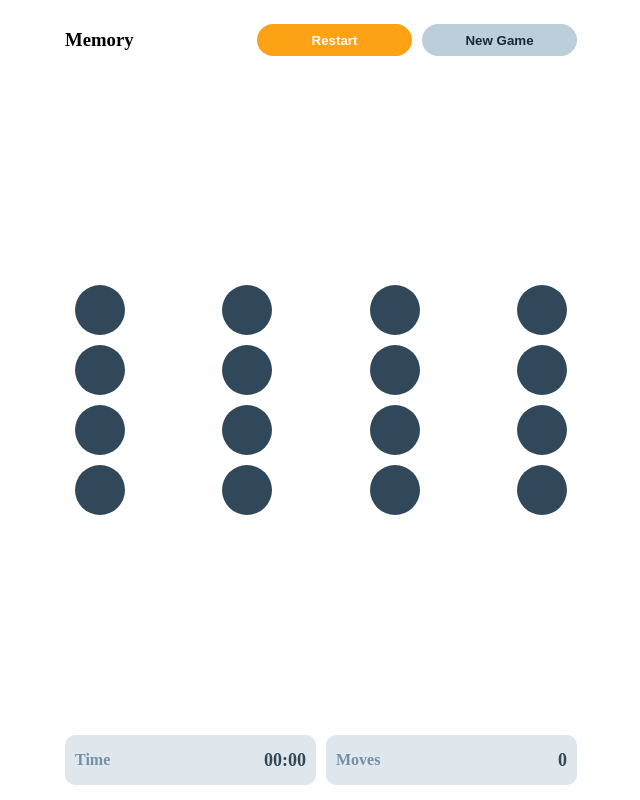
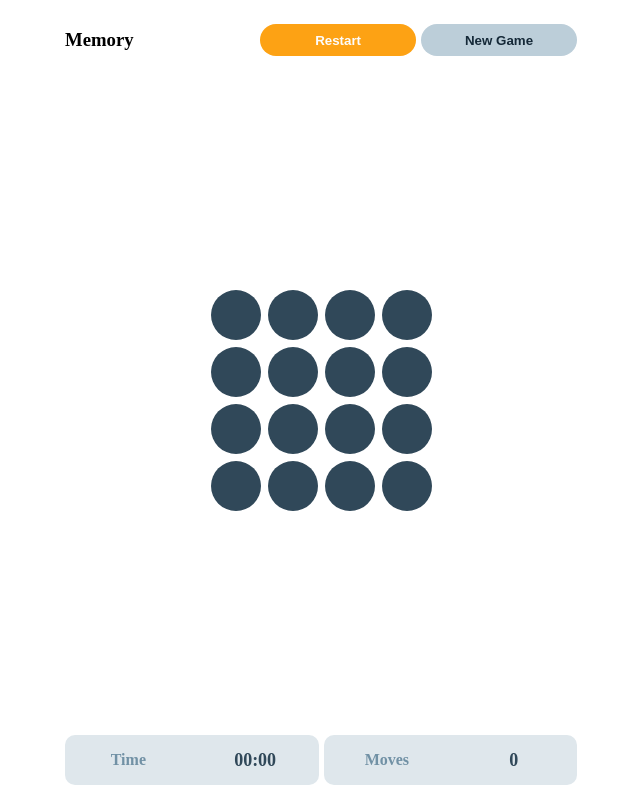
Before and after one commit to aknagirm/memory-game, an Angular app: page /home in a window 1280 px wide. Both pictures are taken after a click on the button "Start Game". Shown: the whole page, without its empty margins (319-959 px from the left). Built offline with nearby package versions, Linux system fonts and the light colour scheme.

Commit message:
grid added

```diff
--- a/src/app/components/game-page/game-page.component.html
+++ b/src/app/components/game-page/game-page.component.html
@@ -16,9 +16,9 @@
       <button class="new-game-button" (click)="newSetup()">New Game</button>
     </div>
   </div>
-  <div class="section section-body">
-    <div *ngFor="let i of indexArr">
-      <div *ngFor="let j of indexArr">
+  <div class="section-body" [ngStyle]="getGridStyles()">
+    <ng-container *ngFor="let i of indexArr">
+      <ng-container *ngFor="let j of indexArr">
         <div
           class="coin"
           (click)="coinClicked(i * gameType!.gridSize + j)"
@@ -39,8 +39,8 @@
             ></i>
           </div>
         </div>
-      </div>
-    </div>
+      </ng-container>
+    </ng-container>
   </div>
   <div
     class="section section-footer"
@@ -53,8 +53,8 @@
         [ngClass]="{ selected: player.current }"
       >
         <span id="player-button-ribon" *ngIf="player.current"></span>
-        <span class="left-text">{{ player.title }}</span>
-        <span class="right-text">{{ player.points }}</span>
+        <div class="left-text">{{ player.title }}</div>
+        <div class="right-text">{{ player.points }}</div>
       </button>
     </div>
     <div class="current-player-text-wrapper">
@@ -65,13 +65,13 @@
   </div>
   <ng-template #soloPlayer>
     <div class="section section-footer-solo">
-      <div class="player-score" style="margin-right: 5px">
-        <span class="left-text">Time</span>
-        <span class="right-text">{{ timer.mm }}:{{ timer.ss }}</span>
+      <div class="player-score">
+        <div class="left-text">Time</div>
+        <div class="right-text">{{ timer.mm }}:{{ timer.ss }}</div>
       </div>
-      <div class="player-score" style="margin-left: 5px">
-        <span class="left-text">Moves</span>
-        <span class="right-text">{{ clickCounter }}</span>
+      <div class="player-score">
+        <div class="left-text">Moves</div>
+        <div class="right-text">{{ clickCounter }}</div>
       </div>
     </div>
   </ng-template>
--- a/src/app/components/game-page/game-page.component.scss
+++ b/src/app/components/game-page/game-page.component.scss
@@ -12,6 +12,7 @@
   .section {
     display: flex;
     justify-content: space-between;
+    gap: 5px;
 
     h3 {
       margin: 0;
@@ -23,6 +24,58 @@
 .section-header {
   flex: 0 0 10%;
   align-items: center;
+}
+
+.section-body {
+  display: grid;
+  gap: 7px;
+  aspect-ratio: 1 / 1;
+  max-width: 90%;
+}
+
+.coin {
+  position: relative;
+  display: flex;
+  justify-content: center;
+  border-radius: 50%;
+  color: $off-white;
+  font-size: 1.5em;
+  font-weight: bold;
+  transition: all 0.3s ease;
+  transform-style: preserve-3d;
+  .front {
+    position: absolute;
+    aspect-ratio: 1 / 1;
+    max-width: 50px;
+    width: 100%;
+    border-radius: 50%;
+    background-color: $greyish-black;
+    backface-visibility: hidden;
+  }
+  .back {
+    position: absolute;
+    aspect-ratio: 1 / 1;
+    max-width: 70px;
+    width: 100%;
+    border-radius: 50%;
+    background-color: $orange;
+    display: flex;
+    justify-content: center;
+    align-items: center;
+    backface-visibility: hidden;
+    transform: rotateY(180deg);
+  }
+}
+
+.coin-open {
+  transform: rotateY(180deg);
+  .back {
+    background-color: $grey;
+  }
+}
+
+.last-open-coins {
+  transform: rotateY(180deg);
 }
 
 .section-footer-solo {
@@ -40,11 +93,20 @@
 .player-button {
   position: relative;
   width: 100%;
-  margin-right: 10px;
   height: 40px;
   border-radius: 10px;
   border: none;
   background-color: $grey;
+  display: flex;
+  justify-content: space-around;
+  align-items: center;
+  flex-wrap: wrap;
+  .left-text {
+    /*  flex: 1 0 54px; */
+  }
+  .right-text {
+    /*  flex: 1 0 37px; */
+  }
 
   #player-button-ribon {
     top: -22px;
@@ -69,13 +131,12 @@
   }
 }
 
-.section-footer :last-child {
-  margin-right: 0px;
-}
-
 @media screen and (max-width: 767px) {
   .section {
     width: 90%;
+  }
+  .current-player-text-wrapper {
+    display: none;
   }
 }
 
@@ -89,50 +150,6 @@
   .section {
     width: 40%;
   }
-}
-
-.coin {
-  position: relative;
-  height: 50px;
-  width: 50px;
-  border-radius: 50%;
-  color: $off-white;
-  font-size: 32px;
-  font-weight: bold;
-  margin: 10px;
-  transition: all 0.3s ease;
-  transform-style: preserve-3d;
-  .front {
-    position: absolute;
-    height: 100%;
-    width: 100%;
-    border-radius: 50%;
-    background-color: $greyish-black;
-    backface-visibility: hidden;
-  }
-  .back {
-    position: absolute;
-    height: 100%;
-    width: 100%;
-    border-radius: 50%;
-    background-color: $orange;
-    display: flex;
-    justify-content: center;
-    align-items: center;
-    backface-visibility: hidden;
-    transform: rotateY(180deg);
-  }
-}
-
-.coin-open {
-  transform: rotateY(180deg);
-  .back {
-    background-color: $grey;
-  }
-}
-
-.last-open-coins {
-  transform: rotateY(180deg);
 }
 
 .modal {
--- a/src/app/components/game-page/game-page.component.ts
+++ b/src/app/components/game-page/game-page.component.ts
@@ -180,6 +180,16 @@ export class GamePageComponent implements OnInit, OnDestroy {
     this.router.navigateByUrl('/home');
   }
 
+  getGridStyles() {
+    return {
+      width: `${
+        this.gameType!.gridSize * 50 + (this.gameType!.gridSize - 1) * 7
+      }px`,
+      'grid-template-columns': `repeat(${this.gameType!.gridSize}, 1fr)`,
+      'grid-template-rows': `repeat(${this.gameType!.gridSize}, 1fr)`,
+    };
+  }
+
   cleanUp() {
     this.lastTwoClickedIdx = [];
     this.clickCounter = 0;
--- a/src/app/components/result-dialog/result-dialog.component.scss
+++ b/src/app/components/result-dialog/result-dialog.component.scss
@@ -21,6 +21,12 @@
         color: $dark-grey;
       }
     }
+    .button-wrapper {
+      flex-wrap: wrap;
+      button {
+        min-width: 120px;
+      }
+    }
 
     .winner {
       background-color: $black;
--- a/src/app/components/start-page/start-page.component.scss
+++ b/src/app/components/start-page/start-page.component.scss
@@ -21,7 +21,7 @@
   display: flex;
   justify-content: center;
   align-items: center;
-  height: 50vh;
+  min-height: 50vh;
 }
 
 .card {
@@ -48,11 +48,11 @@
 }
 
 .action-button {
-  @include action-button-wrapper($grey, "right");
+  @include action-button-wrapper($grey);
 }
 
 .start-button {
-  @include action-button-wrapper($orange, "right");
+  @include action-button-wrapper($orange);
 }
 
 .start-button:hover {
--- a/src/gloabl-styles-variable/global-var.scss
+++ b/src/gloabl-styles-variable/global-var.scss
@@ -9,20 +9,13 @@ $white: #fcfcfc;
 $backdrop-color: #979797;
 $result-grid-bg: #dfe7ec;
 
-@mixin action-button-wrapper($btn-color, $margin) {
+@mixin action-button-wrapper($btn-color) {
+  flex: 1 1 50px;
   height: 2rem;
   border: none;
   border-radius: 26px;
   width: 100%;
   background-color: $btn-color;
-
-  @if $margin == right {
-    margin-right: 5px;
-  } @else if $margin == left {
-    margin-left: 5px;
-  } @else {
-    margin: auto;
-  }
 
   font-weight: bold;
   @if $btn-color == $grey {
--- a/src/styles.scss
+++ b/src/styles.scss
@@ -9,9 +9,8 @@ body {
   width: 100%;
   display: flex;
   justify-content: space-between;
-}
-.button-warpper :last-child {
-  margin-right: 0;
+  flex-wrap: nowrap;
+  gap: 5px;
 }
 
 .player-score {
@@ -19,23 +18,24 @@ body {
   display: flex;
   justify-content: space-between;
   align-items: center;
+  flex-wrap: wrap;
   background-color: $result-grid-bg;
   border-radius: 10px;
   min-height: 40px;
   margin: 10px auto;
   padding-top: 5px;
   padding-bottom: 5px;
+  text-align: center;
+  border: none;
 }
 
 .left-text {
-  float: left;
-  padding-left: 10px;
+  flex: 1 0 75px;
   font-weight: bold;
   color: $dark-grey;
 }
 .right-text {
-  float: right;
-  padding-right: 10px;
+  flex: 1 0 75px;
   font-size: large;
   font-weight: bold;
   color: $greyish-black;
@@ -43,13 +43,13 @@ body {
 
 .button-wrapper {
   .restart-button {
-    @include action-button-wrapper($orange, "right");
+    @include action-button-wrapper($orange);
   }
   .restart-button:hover {
     @include darken-on-hover($orange);
   }
   .new-game-button {
-    @include action-button-wrapper($grey, "left");
+    @include action-button-wrapper($grey);
   }
   .new-game-button:hover {
     @include darken-on-hover($grey);
```
Also changed, not shown: 5 other files (tests, documents, lock files or other folders).
